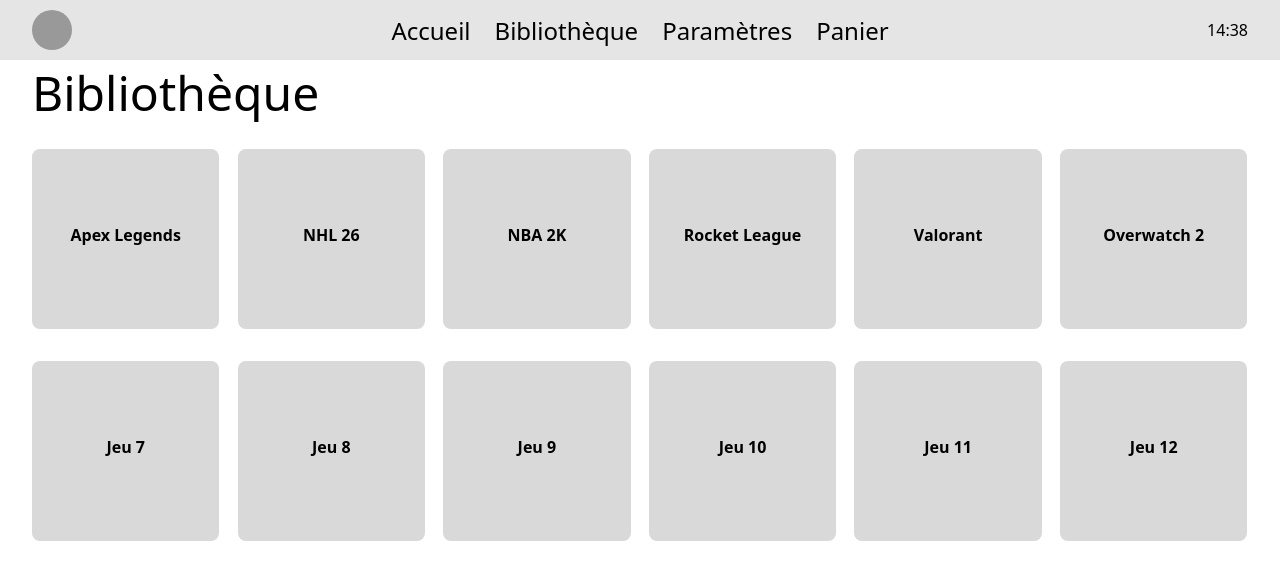
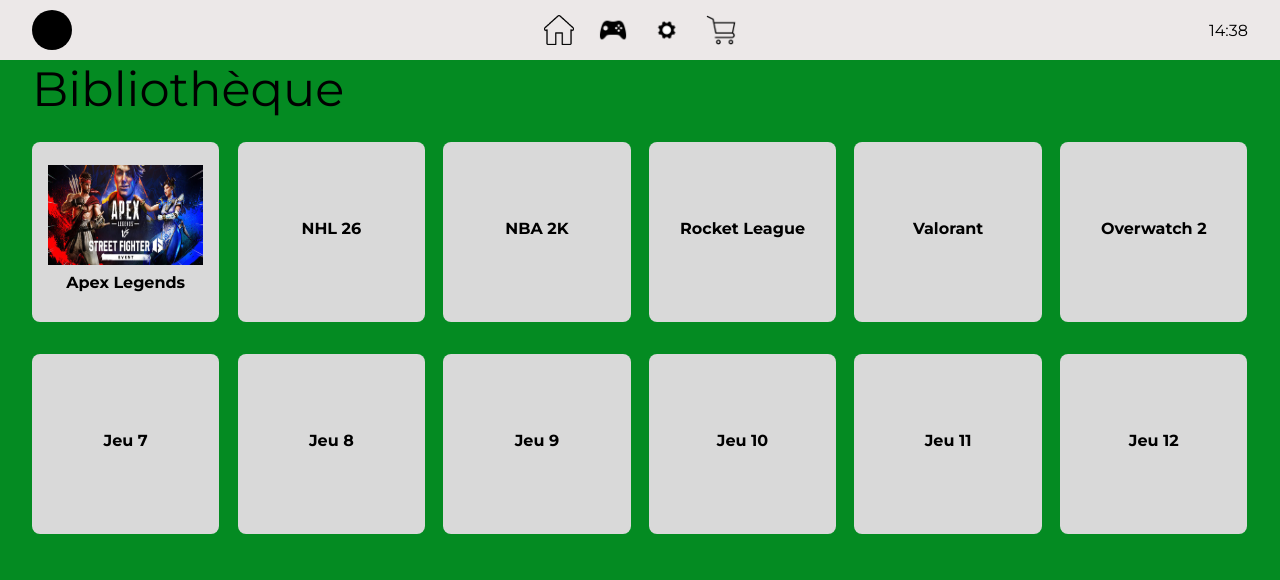
Before and after one commit to londoooo/TP1-Bibliotheque-Jeux, a plain HTML site: page index.html in a window 1280 px wide. Drawn offline with Linux system fonts and the light colour scheme.

Commit message:
Ajouts de styles(icones,images) + ajustments des commentaires

```diff
--- a/index.html
+++ b/index.html
@@ -3,6 +3,8 @@
 <head>
     <meta charset="UTF-8">
     <meta name="viewport" content="width=device-width, initial-scale=1.0">
+
+    <link href="https://fonts.googleapis.com/css2?family=Montserrat:wght@400;700&display=swap" rel="stylesheet">
     <title>Bibliothèque de Jeux</title>
     <link rel="stylesheet" href="styles/style.css">
 </head>
@@ -13,14 +15,30 @@
                 <div class="logo-cercle" tabindex="0" aria-label="Logo"></div>
             </div>
 
-            <nav class="nav-bureau">
-                <ul>
-                    <li><a href="#">Accueil</a></li>
-                    <li><a href="index.html">Bibliothèque</a></li>
-                    <li><a href="#">Paramètres</a></li>
-                    <li><a href="#">Panier</a></li>
-                </ul>
-            </nav>
+           <nav class="nav-bureau">
+    <ul>
+        <li>
+            <a href="index.html" aria-label="Accueil">
+                <img src="images/pngegg (1).png" alt="Accueil" class="icone-menu">
+            </a>
+        </li>
+        <li>
+            <a href="index.html" aria-label="Bibliothèque">
+                <img src="images/controller-icon-32410.png" alt="Bibliothèque" class="icone-menu">
+            </a>
+        </li>
+        <li>
+            <a href="#" aria-label="Paramètres">
+                <img src="images/settings-icon-14954.png" alt="Paramètres" class="icone-menu">
+            </a>
+        </li>
+        <li>
+            <a href="#" aria-label="Panier">
+                <img src="images/shopping-cart.png" alt="Panier" class="icone-menu">
+            </a>
+        </li>
+    </ul>
+</nav>
 
             <div class="droite-container">
                 <div class="heure">14:38</div>
@@ -35,6 +53,7 @@
         <div class="grille-jeux">
             <!-- Jeu principal menant vers la page jeu.html -->
             <a href="jeu.html" class="carte-jeu">
+                <img src="images/apex.jpg" alt="Affiche de Apex Legends" class="image-jeu">
                 <span class="titre-jeu">Apex Legends</span>
                 <span class="desc-jeu">Jeu Battle Royale.</span>
             </a>
--- a/styles/style.css
+++ b/styles/style.css
@@ -6,7 +6,7 @@
 }
 
 body {
-    background-color: #ffffff;
+    background-color: #048b22;
     color: #000000;
     min-height: 100vh;
     display: flex;
@@ -23,9 +23,9 @@
     padding: 0 2em;
 }
 
-/* En-tête fixe avec position sticky et z-index vus au cours */
+/* En-tête fixe avec position sticky et z-index  */
 header {
-    background-color: #e5e5e5;
+    background-color: #ece8e8;
     height: 60px;
     position: sticky;
     top: 0;
@@ -43,7 +43,7 @@
 .logo-cercle {
     width: 40px;
     height: 40px;
-    background-color: #999999;
+    background-color: #000000;
     border-radius: 50%;
 }
 
@@ -61,7 +61,6 @@
     text-decoration: none;
     font-size: 1.5rem;
     color: #000000;
-    /* Transition requise par l'énoncé du TP */
     transition: color 0.3s ease;
     display: block;
 }
@@ -69,8 +68,8 @@
 /* Changement de couleur simple au survol et au focus */
 .nav-bureau a:hover,
 .nav-bureau a:focus-visible {
-    color: #666666;
-    outline: 2px solid #000000;
+    color: #0f0f0f;
+    outline: 2px solid #0e0d0d;
 }
 
 .droite-container {
@@ -92,7 +91,7 @@
     padding-bottom: 3em;
 }
 
-/* Grille Bureau : 6 colonnes avec flex-wrap */
+/* Grille Bureau des colonnes avec flex-wrap */
 .grille-jeux {
     display: flex;
     flex-wrap: wrap;
@@ -117,7 +116,7 @@
 
 .carte-jeu:hover,
 .carte-jeu:focus-visible {
-    background-color: #bfbfbf;
+    background-color: #f1e7e7;
     outline: 3px solid #000000;
 }
 
@@ -132,7 +131,7 @@
 .bloc-gris-image {
     width: 50%;
     height: 300px; /* Remplacement de aspect-ratio par une hauteur fixe */
-    background-color: #d9d9d9;
+    background-color: #0f0606;
     border-radius: 8px;
 }
 .details-texte { width: 50%; }
@@ -140,7 +139,6 @@
 
 /* Maquette Mobile avec la syntaxe media-query du cours */
 @media screen and (width <= 900px) {
-    /* La propriété display: none vue dans l'exercice du menu de la semaine 4 */
     .nav-bureau, .heure { display: none; }
     .menu-mobile { display: block; }
 
@@ -158,4 +156,23 @@
 
     .details-contenu { flex-direction: column; }
     .bloc-gris-image, .details-texte { width: 100%; }
+
+
 }
+.image-jeu {
+    width: 100%;
+    height: 100px;
+    margin-bottom: 0.5em;
+}
+
+.icone-menu {
+    width: 30px;
+    height: 30px;
+    display: block;
+}
+* {
+    margin: 0;
+    padding: 0;
+    box-sizing: border-box;
+    font-family: 'Montserrat', sans-serif;
+}
```
Also changed, not shown: images/apex.jpg (added), images/controller-icon-32410.png (added), images/pngegg (1).png (added), images/settings-icon-14954.png (added), images/shopping-cart.png (added).
